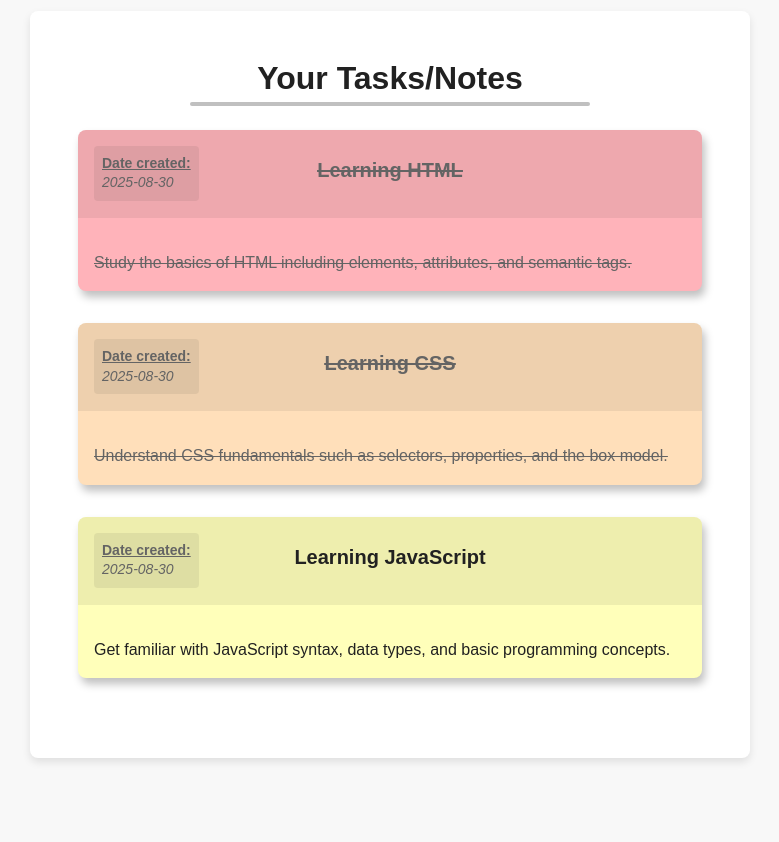
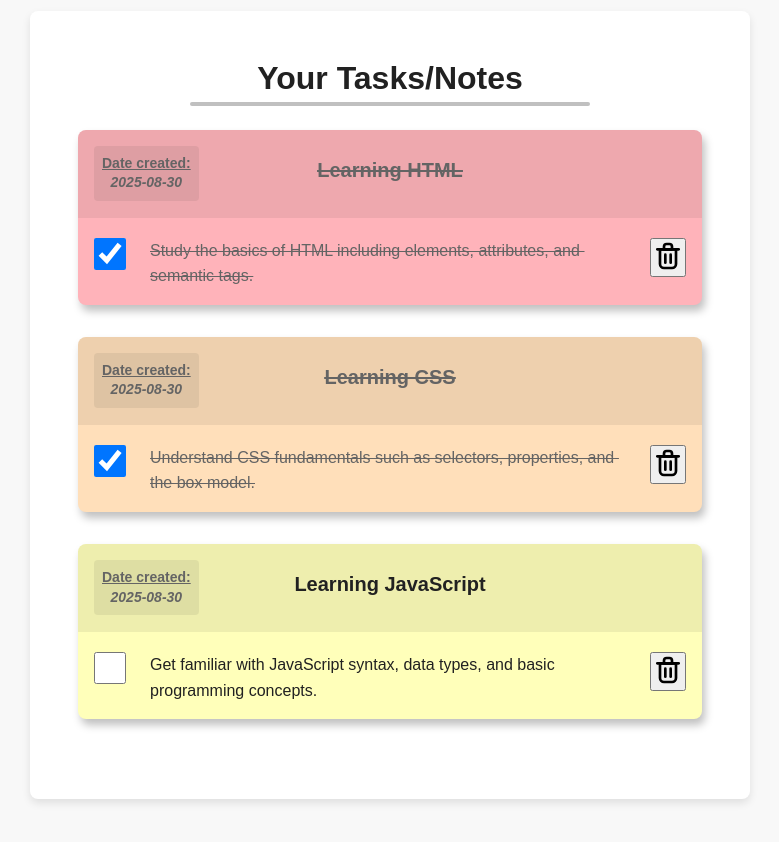
Before and after one commit to ElMyosotisCode/lrn-fe-proj-003-todo-list-app, a plain HTML site: page index.html in a window 1280 px wide. Shown: the part 720-1562 px from the top of the page, without its empty margins (250-1029 px from the left). Drawn offline with Linux system fonts and the light colour scheme.

Commit message:
feat(todos): implement toggle complete and delete actions
Implements core user interactions for managing individual to-do items, allowing users to mark tasks as complete and permanently delete them.

Key Changes:

- Chore(JS):
Added `deleteTodo(id)` and `toggleCompleteTodo(id)` functions to manipulate the `todos` state array using immutable `.filter()` and `.map()` methods.

- Feat(JS):
Implemented event delegation on the main list (`<ul>`) to efficiently handle clicks on dynamic child elements.

- Feat(UX):
Integrated a `window.confirm()` dialog before executing the delete action to prevent accidental data loss.

- Refactor(CSS):
Reworked the `todo-app__item` layout from a simple block flow to a robust CSS Grid structure (`grid-template-areas`) to achieve a two-row card design.

- Style(CSS):
Added basic styling and hover effects for the new delete button and checkbox for better user feedback.

```diff
--- a/index.html
+++ b/index.html
@@ -52,7 +52,7 @@
                             id="input-task-title"
                             class="todo-app__input-area"
                             type="text"
-                            name="task_title"
+                            name="input-task_title"
                             placeholder="Enter the title here..."
                             required>
                     </div>
@@ -68,7 +68,7 @@
                         <textarea
                             id="input-task-details"
                             class="todo-app__input-area"
-                            name="task-details"
+                            name="input-task-details"
                             rows="4"
                             placeholder="Add more details here..."
                             required></textarea>
--- a/script.js
+++ b/script.js
@@ -2,7 +2,7 @@ console.log('Script loaded');
 
 // =# STATE & GLOBAL VARIABLES #=
 
-const todos = [
+let todos = [
     {
         id: 1,
         date_created: '2025-08-30',
@@ -45,8 +45,13 @@ const renderTodos = () => {
     todos.forEach(
         (todo) => {
             todosHTML += `
-                <li class="todo-app__item ${ todo.completed ? 'todo-completed' : '' }">
+                <li
+                    class="todo-app__item ${ todo.completed ? 'todo-completed' : '' }"
+                    data-id="${ todo.id }">
 
+                    <!-- div 1 ~ Row 1 Column 1 : Main Content - Note Header -->
+
+                    <div class="todo-app__item-column-content-header">
                         <div class="todo-app__item-date">
                             <span class="underline bold">Date created:</span> <br> <span class="italic">${ todo.date_created }</spam>
                         </div>
@@ -54,16 +59,93 @@ const renderTodos = () => {
                         <h4 class="todo-app__item-title ${ todo.completed ? 'todo-completed' : '' }">
                             ${ todo.title }
                         </h4>
+                    </div>
 
+                    <!-- ------------------------------------------- -->
+
+                    <!-- div 2 ~ Row 2 Column 1 : Action Button - Checkbox -->
+
+                    <div class="todo-app__item-column-checkbox">
+                        <input
+                            id="item-task-toggle-complete"
+                            class="todo-app__item-complete-checkbox"
+                            name="task-toggle-complete"
+                            type="checkbox"
+                            ${ todo.completed ? 'checked' : '' }>
+                    </div>
+
+                    <!-- ------------------------------------------ -->
+
+                    <!-- div 3 ~ Row 2 Column 2 : Main Content - Note Body -->
+
+                    <div class="todo-app__item-column-content-body">
                         <p class="todo-app__item-details ${ todo.completed ? 'todo-completed' : '' }">${
                             todo.details
                         }</p>
+                    </div>
+
+                    <!-- ----------------------------------------- -->
+
+                    <!-- div 4 ~ Row 2 Column 3 : Action Button - Delete -->
+
+                    <div class="todo-app__item-column-delete-btn">
+                        <button
+                            type="button"
+                            class="todo-app__item-delete-button">
+                            <svg viewBox="0 0 24 24" fill="none" xmlns="http://www.w3.org/2000/svg">
+                                <path d="M10 11V17" stroke="currentColor" stroke-width="2" stroke-linecap="round" stroke-linejoin="round"/>
+                                <path d="M14 11V17" stroke="currentColor" stroke-width="2" stroke-linecap="round" stroke-linejoin="round"/>
+                                <path d="M4 7H20" stroke="currentColor" stroke-width="2" stroke-linecap="round" stroke-linejoin="round"/>
+                                <path d="M6 7H12H18V18C18 19.6569 16.6569 21 15 21H9C7.34315 21 6 19.6569 6 18V7Z" stroke="currentColor" stroke-width="2"stroke-linecap="round" stroke-linejoin="round"/>
+                                <path d="M9 5C9 3.89543 9.89543 3 11 3H13C14.1046 3 15 3.89543 15 5V7H9V5Z" stroke="currentColor" stroke-width="2" stroke-linecap="round" stroke-linejoin="round"/>
+                            </svg>
+                        </button>
+                    </div>
+
+                    <!-- ---------------------------------------- -->
                 </li>
             `;
         }
     );
 
     todoListElement.innerHTML = todosHTML;
+}
+
+const deleteTodo = (id) => {
+    // 1.) Show confirmation dialogue and save the confirmation result
+    const isConfirmed = window.confirm("Are you sure you want to delete this task?");
+
+    // 2.) Confirmation result based action
+    //      2.1) If confirmed, delete the todo item
+    if (isConfirmed) {
+        todos = todos.filter(todo_item => todo_item.id !== Number(id));
+        renderTodos();
+        console.log("Task deleted successfully.");
+    }
+
+    //      2.2) If canceled, do nothing
+    else {
+        console.log("Task deletion canceled.");
+    }
+}
+
+const toggleCompleteTodo = (id) => {
+    todos = todos.map(
+        (todo_item) => {
+            if (todo_item.id === Number(id)) {
+                return {
+                    ...todo_item,
+                    completed: !todo_item.completed
+                };
+            }
+
+            else {
+                return todo_item;
+            }
+        }
+    );
+
+    renderTodos();
 }
 
 // =# --------- #=
@@ -117,6 +199,36 @@ formElement.addEventListener(
     }
 );
 
+todoListElement.addEventListener(
+    'click',
+    (event) => {
+        const target = event.target;
+        const parentListItem = target.closest('li');
+
+        // Check if the 'click' is targeted on the Notes Item
+
+        if (!parentListItem) return; // Click outside a list item
+
+        // --------------------------------------------------
+
+        const todoId = parentListItem.dataset.id;
+
+        // === ROUTER LOGIC ===
+
+        // Check if "Toggle Complete" is clicked
+        if (target.classList.contains('todo-app__item-complete-checkbox')) {
+            toggleCompleteTodo(todoId);
+        }
+
+        // Check if "Delete Button" is clicked
+        else if (target.classList.contains('todo-app__item-delete-button')) {
+            deleteTodo(todoId);
+        }
+
+        // ====================
+    }
+);
+
 // =# --------------- #=
 
 
--- a/styling.css
+++ b/styling.css
@@ -210,6 +210,14 @@ body {
 
 .todo-app__item {
     /* --- Layout & Positioning --- */
+    display: grid;
+    grid-template-columns: auto 1fr auto;
+    grid-template-rows: auto 1fr;
+    grid-template-areas:
+        "header header header"
+        "checker body deleter";
+    column-gap: var(--space-xs);
+
     position: relative;
 
     /* --- Box Model --- */
@@ -240,6 +248,27 @@ body {
     background-color: var(--color-card-5);
 }
 
+.todo-app__item-column-content-header {
+    /* --- Layout & Positioning */
+    grid-area: header;
+
+    /* --- Box Model --- */
+    margin-bottom: var(--space-2xs);
+    padding: var(--space-md) var(--space-md) var(--space-lg) var(--space-md);
+    border-radius: var(--radius-base) var(--radius-base) 0 0;
+
+    /* --- Typography --- */
+    font-size: var(--font-size-md);
+    font-weight: bolder;
+    color: var(--color-text-primary);
+    line-height: var(--line-height-normal);
+    text-align: center;
+
+    /* --- Visual --- */
+    background-color: var(--color-overlay-subtle);
+
+}
+
 .todo-app__item-date {
     /* --- Layout & Positioning --- */
     position: absolute;
@@ -259,21 +288,22 @@ body {
     background-color: var(--color-overlay-subtle);
 }
 
-.todo-app__item-title {
+.todo-app__item-column-checkbox {
+    /* --- Layout & Positioning --- */
+    grid-area: checker;
+
     /* --- Box Model --- */
-    margin-bottom: var(--space-sm);
-    padding: var(--space-md) var(--space-md) var(--space-lg) var(--space-md);
-    border-radius: var(--radius-base) var(--radius-base) 0 0;
+    padding: var(--space-sm) 0 0 var(--space-sm);
+}
 
-    /* --- Typography --- */
-    font-size: var(--font-size-md);
-    font-weight: bolder;
-    color: var(--color-text-primary);
-    line-height: var(--line-height-normal);
-    text-align: center;
+.todo-app__item-complete-checkbox {
+    width: 2rem;
+    height: 2rem;
+    cursor: pointer;
+}
 
-    /* --- Visual --- */
-    background-color: var(--color-overlay-subtle);
+.todo-app__item-column-content-body {
+    grid-area: body;
 }
 
 .todo-app__item-details {
@@ -285,6 +315,27 @@ body {
     color: var(--color-text-primary);
     line-height: var(--line-height-normal);
     white-space: pre-wrap; /* Preserve whitespace and line breaks */
+}
+
+.todo-app__item-column-delete-btn {
+    padding: var(--space-sm) var(--space-sm) 0 0;
+    grid-area: deleter;
+    align-self: start;
+}
+
+.todo-app__item-delete-button {
+    cursor: pointer;
+}
+
+.todo-app__item-delete-button svg {
+    /* --- Box Model --- */
+    width: 2rem;
+    height: 2rem;
+
+    /* --- Interaction --- */
+    pointer-events: none;
+    stroke: var(--color-text-secondary);
+    transition: stroke 1s ease;
 }
 
 /* ==# -------------------------------------- #== */
```
Lines whose indentation alone changed are shown as unchanged.
